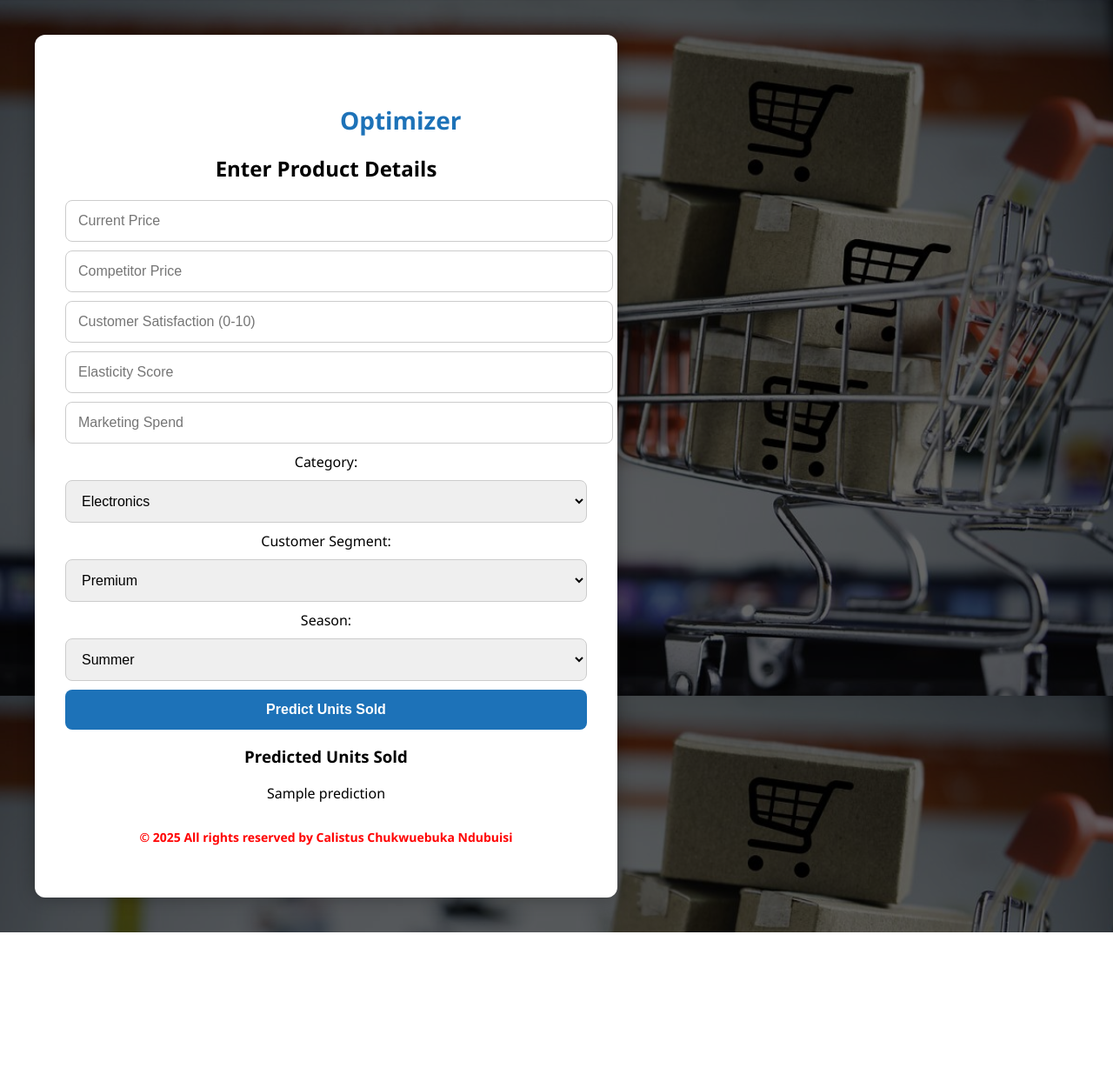
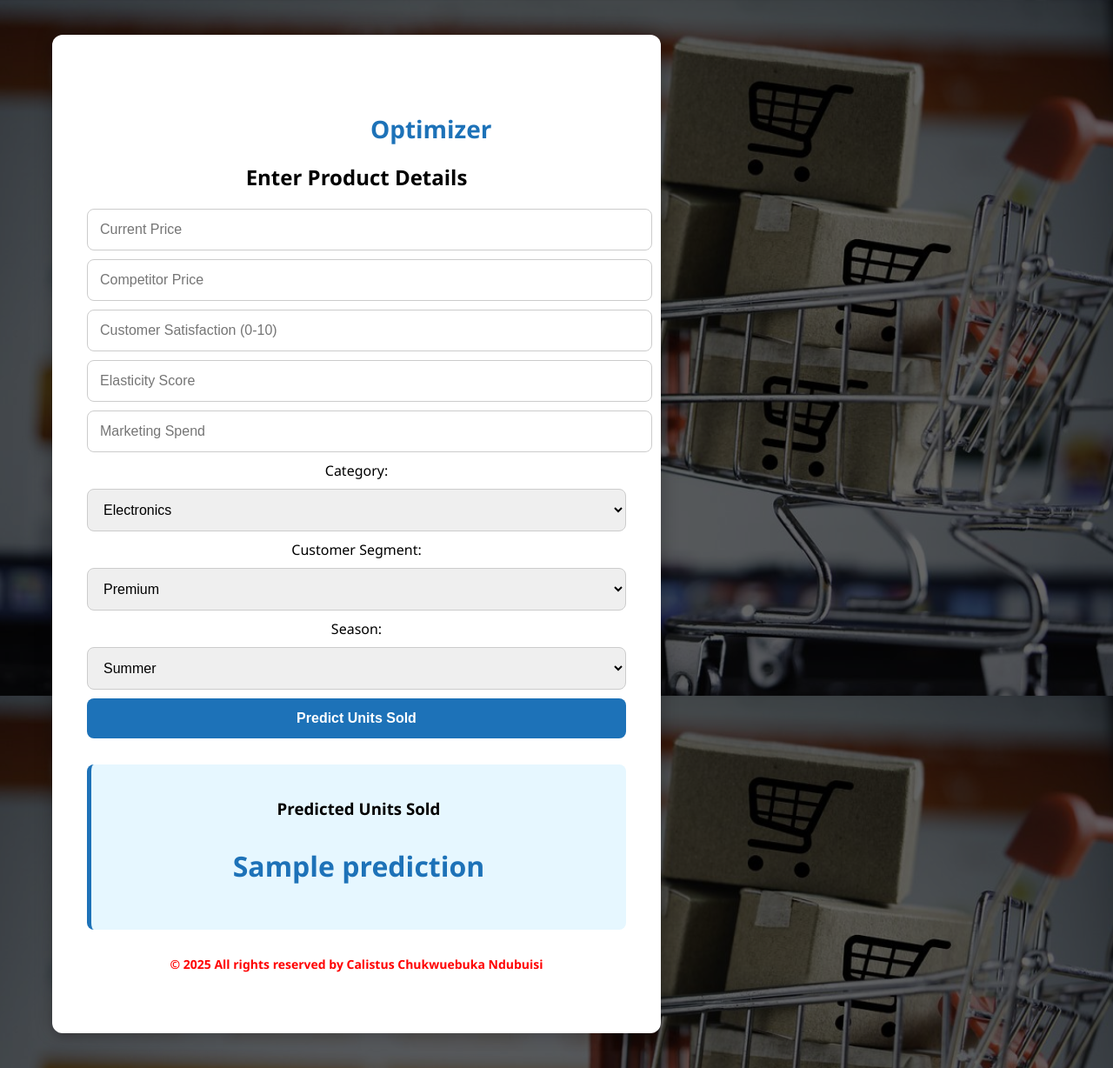
Before and after one commit to romeofx/BAN8600Finalproject, a Flask app: template templates/index.html in a window 1280 px wide. Shown: the whole page at 87% size. Before the commit the page ends 1072 px from the top, so only its background shows below. Run offline with Flask 3, Linux system fonts and the light colour scheme; the template is opened without the code that fills it: most values are stand-ins (such as "Sample title", 1, 10 or a date in 2020); parts of the project's set-up code (start-up, migrations or seed data) failed here and were passed over.

Commit message:
static update

```diff
--- a/static/style.css
+++ b/static/style.css
@@ -10,17 +10,17 @@ body {
     background-color: rgba(0, 0, 0, 0.6);
     min-height: 100vh;
     display: flex;
-    justify-content: flex-start; /* move to the left */
+    justify-content: flex-start; /* move form to left */
     align-items: center;
-    padding: 40px 40px; /* more horizontal padding */
+    padding: 40px 60px;
     box-sizing: border-box;
 }
 
 .content {
     width: 100%;
-    max-width: 600px; /* increased width */
+    max-width: 620px; /* increased width */
     background: white;
-    padding: 60px 35px; /* increased padding (height) */
+    padding: 70px 40px; /* increased height */
     border-radius: 12px;
     box-shadow: 0 0 20px rgba(0,0,0,0.3);
     text-align: center;
@@ -32,7 +32,7 @@ form button {
     display: block;
     width: 100%;
     margin: 10px 0;
-    padding: 14px; /* slightly taller inputs */
+    padding: 14px;
     border-radius: 8px;
     border: 1px solid #ccc;
     font-size: 16px;
@@ -72,6 +72,26 @@ footer {
     font-weight: bold;
 }
 
+.result-card {
+    margin-top: 30px;
+    padding: 20px;
+    background-color: #e6f7ff;
+    border-left: 5px solid #1d72b8;
+    border-radius: 8px;
+}
+
+.result-number {
+    font-size: 32px;
+    font-weight: bold;
+    color: #1d72b8;
+}
+
+.error-message {
+    margin-top: 20px;
+    color: red;
+    font-weight: bold;
+}
+
 /* Responsive Enhancements */
 @media (max-width: 500px) {
     .overlay {
```
